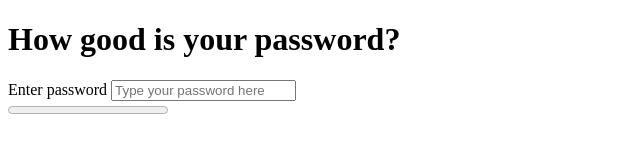
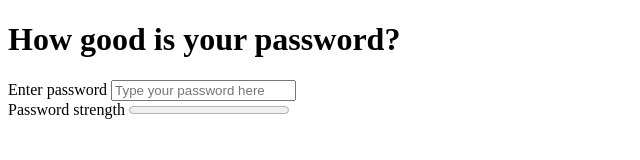
Before and after one commit to hayleyashby7/password-checker, a plain HTML site: page index.html in a window 1280 px wide. Shown: the whole page, without its empty margins (0-640 px from the left). Drawn offline with Linux system fonts and the light colour scheme.

Commit message:
Added fallback to progress bar for older browsers

```diff
--- a/index.html
+++ b/index.html
@@ -17,7 +17,13 @@
             <label for="password">Enter password</label>
             <input id="password" type="text" placeholder="Type your password here">
         </section>
-        <progress id="progress-bar" max="100" value="0"></progress>
+        <section>
+            <label for="progress-bar">Password strength</label>
+            <progress class="progress" id="progress-bar" max="100" value="0">
+                <div class="progress-bar">
+                    <span style="width: 0%;">0%</span>
+            </progress>
+        </section>
     </body>
 
 </html>
```
